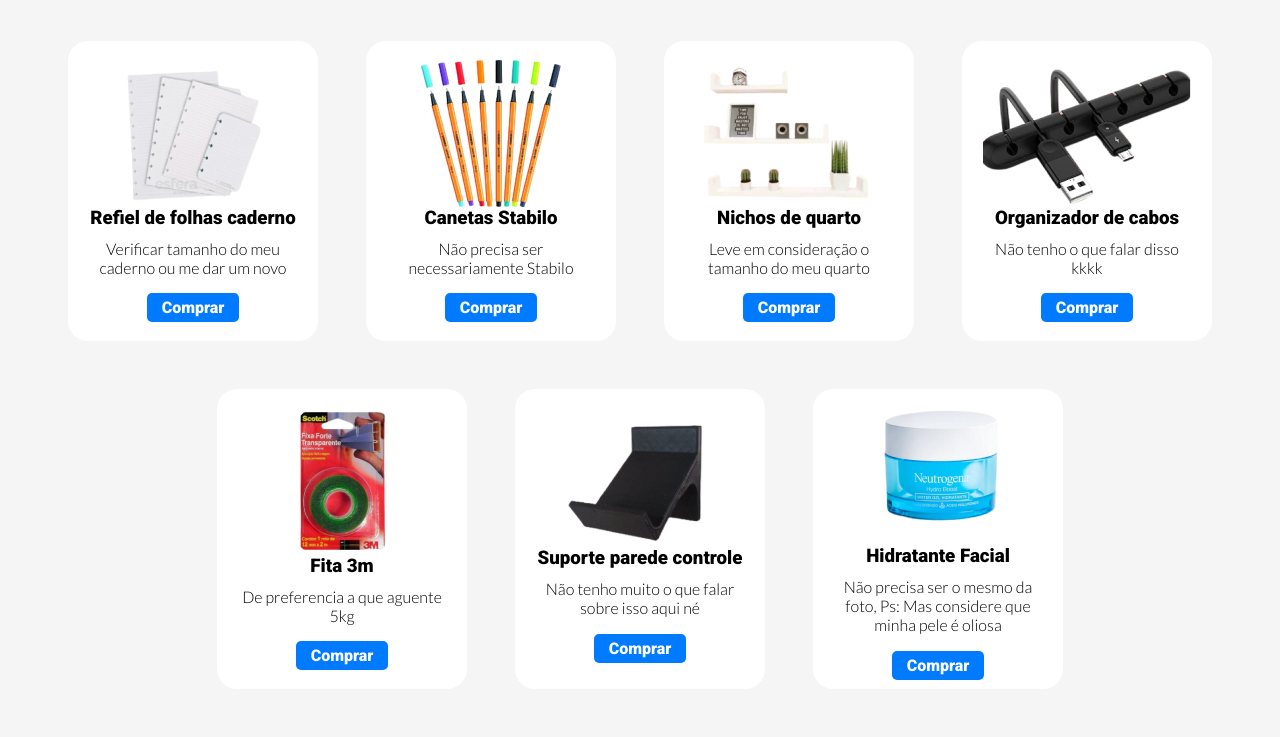
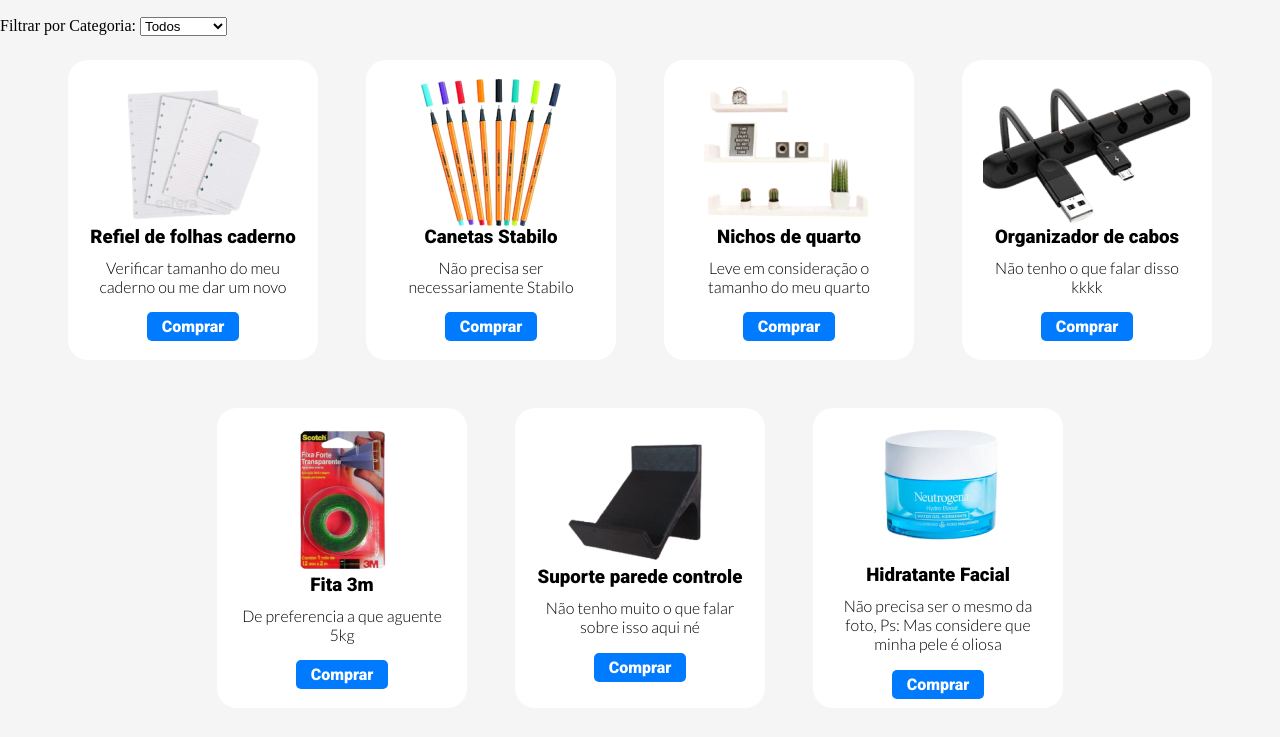
Before and after one commit to MarkingCarlos/Compras, a plain HTML site: page index.html in a window 1280 px wide. Shown: the part 61-798 px from the top of the page. Drawn offline with Linux system fonts and the light colour scheme.

Commit message:
adição de separação por categoria

```diff
--- a/index.html
+++ b/index.html
@@ -16,7 +16,16 @@
     <div id="titulo">
         <h1>WishList</h1>
     </div>
-
+    <div id="categorias">
+        <label for="categoriaSelect">Filtrar por Categoria:</label>
+        <select id="categoriaSelect">
+            <option value="todos">Todos</option>
+            <option value="Papelaria">Papelaria</option>
+            <option value="Decoração">Decoração</option>
+            <option value="Stuff">Stuff</option>
+            <option value="SkinCare">SkinCare</option>
+        </select>
+    </div>
     <div id="containerProdutos"></div>
 
     <script src="script.js"></script>
--- a/script.js
+++ b/script.js
@@ -1,5 +1,6 @@
 
-
+const containerProdutos = document.getElementById('containerProdutos');
+const categoriaSelect = document.getElementById('categoriaSelect');
 // Array de produtos
 const produtos = [
     {
@@ -27,7 +28,7 @@
         imgSrc: 'img/cabos.png',
         nome: 'Organizador de cabos',
         descricao: 'Não tenho o que falar disso kkkk',
-        linkComprar: 'https://exemplo.com/comprar-produto-1',
+        linkComprar: 'https://www.amazon.com.br/Guia-Cabo-Fechado-Alta-Densidade/dp/B08B79TG3R/ref=sr_1_2?crid=3HVMSJRK76VEG&keywords=canaleta+organizador+de+cabos&qid=1695927343&sprefix=cana%2Caps%2C200&sr=8-2',
         categoria: 'Stuff',
     },
     {
@@ -54,11 +55,11 @@
     // Adicione mais produtos conforme necessário
 ];
 
-// Local onde os produtos serão adicionados
-const containerProdutos = document.getElementById('containerProdutos');
+function exibirProdutosPorCategoria(categoria) {
+    containerProdutos.innerHTML = ''; // Limpa o conteúdo anterior
 
-// Loop para criar divs de produtos
     produtos.forEach((produto) => {
+        if (categoria === 'todos' || produto.categoria === categoria) {
             const divProduto = document.createElement('div');
             divProduto.classList.add('divFixa');
 
@@ -72,7 +73,7 @@
             p.textContent = produto.descricao;
 
             const linkComprar = document.createElement('a');
-    linkComprar.href = produto.linkComprar; // Define o URL do link
+            linkComprar.href = produto.linkComprar;
             linkComprar.textContent = 'Comprar';
 
             divProduto.appendChild(img);
@@ -81,6 +82,15 @@
             divProduto.appendChild(linkComprar);
 
             containerProdutos.appendChild(divProduto);
+        }
+    });
+}
 
+// Event listener para o menu de categorias
+categoriaSelect.addEventListener('change', () => {
+    const categoriaSelecionada = categoriaSelect.value;
+    exibirProdutosPorCategoria(categoriaSelecionada);
+});
 
-});
+// Inicialmente, exibir todos os produtos
+exibirProdutosPorCategoria('todos');
```
Lines whose indentation alone changed are shown as unchanged.
